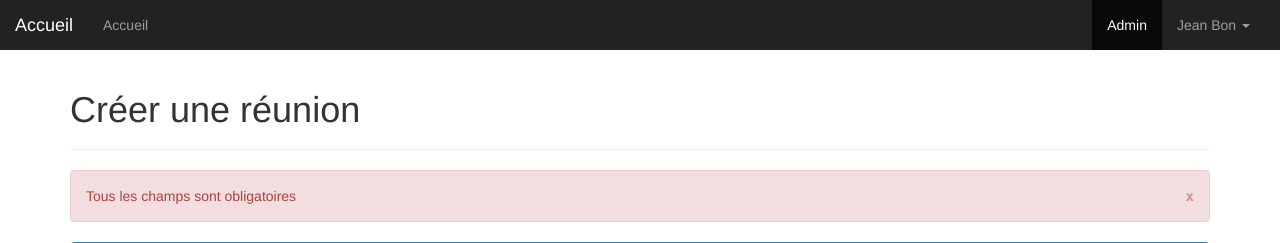
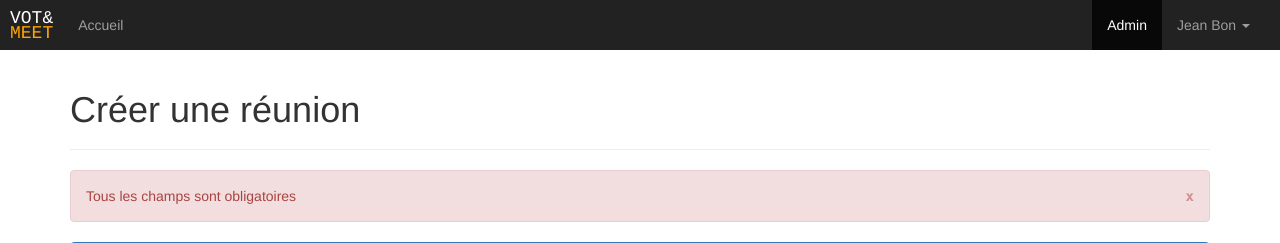
Before and after one commit to dumpingrom/DevWeb2Projet, a PHP site: the page made by index.php in a window 1280 px wide. Shown: the top 243 px of the page. Run offline with PHP 8.4, Linux system fonts and the light colour scheme; a user stored in the database is signed in; some libraries are stand-ins or nearby versions.

Commit message:
fw - styled stuff

```diff
--- a/css/style.css
+++ b/css/style.css
@@ -40,3 +40,18 @@
 .btn {
 	font-weight: bold !important;
 }
+
+h1 small {
+	font-size: 50% !important;
+}
+
+.navbar-brand {
+	padding: 11px 10px !important;
+	line-height: 15px !important;
+	color: #fff !important;
+	font-family: Courier;
+}
+
+.orange {
+	color: orange;
+}
--- a/inc/admin_create.php
+++ b/inc/admin_create.php
@@ -16,7 +16,7 @@
 				echo '<p class="alert alert-danger">Vous devez proposer au moins un cr&eacute;neau horaire pour la date <span class="infoClose">x<span></p>';
 				break;
 			case 'okay':
-				echo '<p class="alert alert-success">Pas de soucis :) <span class="infoClose">x<span></p>';
+				echo '<p class="alert alert-success">La r&eacute;union a bien &eacute;t&eacute; enregistr&eacute;e <span class="infoClose">x<span></p>';
 				break;
 			default:
 				# code...
--- a/inc/nav.php
+++ b/inc/nav.php
@@ -30,7 +30,7 @@
         <span class="icon-bar"></span>
         <span class="icon-bar"></span>
       </button>
-      <a class="navbar-brand" href="index.php">Accueil</a>
+      <span class="navbar-brand" style="vertical-align: middle;">VOT&amp;<br><span class="orange">MEET</span></span>
     </div>
 
     <!-- Collect the nav links, forms, and other content for toggling -->
```
